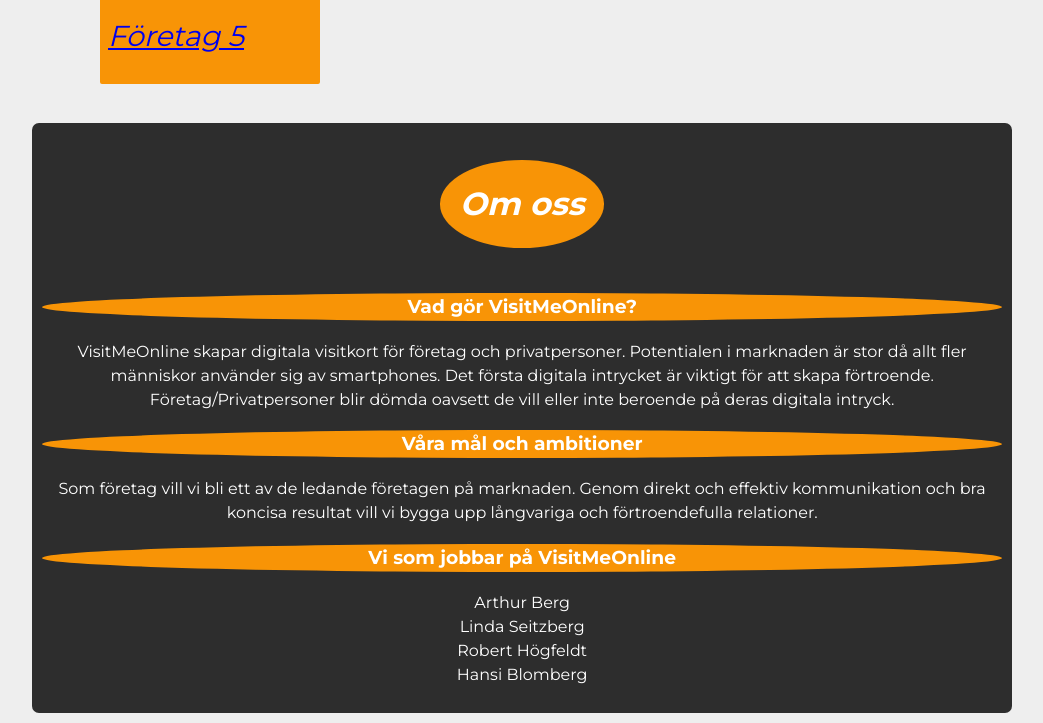
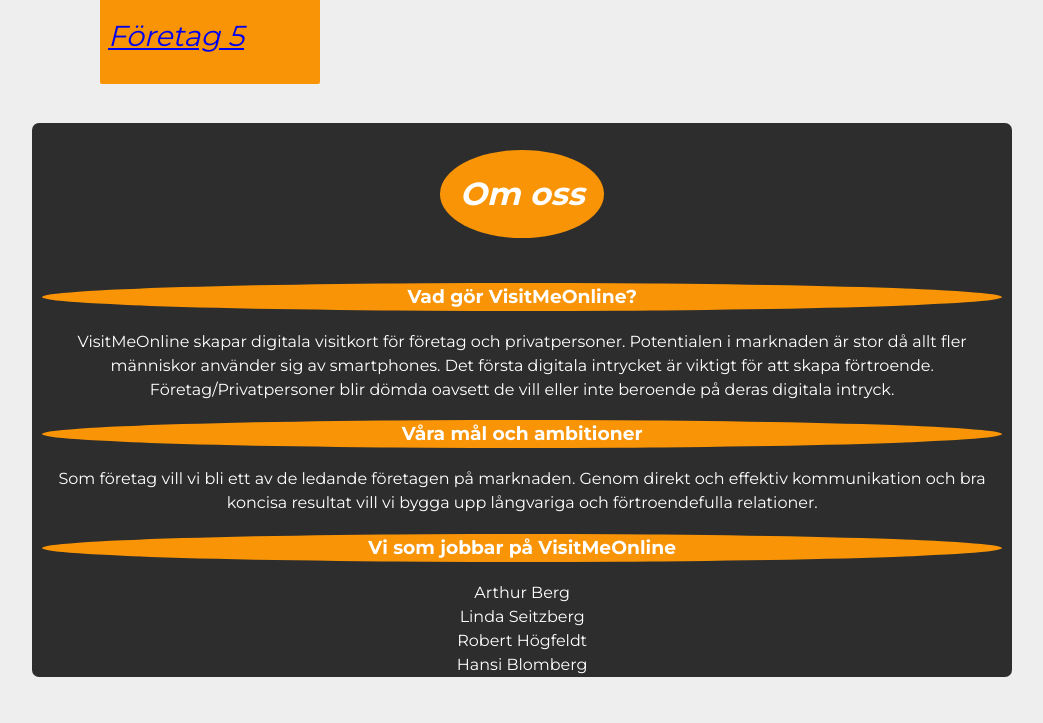
Before and after one commit to SeitzbergLinda/visitmeonline, a plain HTML site: page index.html in a window 1280 px wide. Shown: the part 1300-2023 px from the top of the page, without its empty margins (113-1156 px from the left). Drawn offline with Linux system fonts and the light colour scheme.

Commit message:
la till lite margin på stora menyn

```diff
--- a/style/style.css
+++ b/style/style.css
@@ -340,7 +340,8 @@ textarea {
 	line-height: 1.5;
 	background-color:rgb(45,45,45);
 	color: white;
-	padding: 10px;
+	padding-left: 10px;
+	padding-right: 10px;
 	text-align: center;
 	border-radius: 7px;
 }
@@ -557,6 +558,7 @@ footer {
 #bigMenu ul li a {
 	color: #fff;
     text-decoration: none;
+    margin-left: 30px;
 }
 .references ul li a {
 
```
